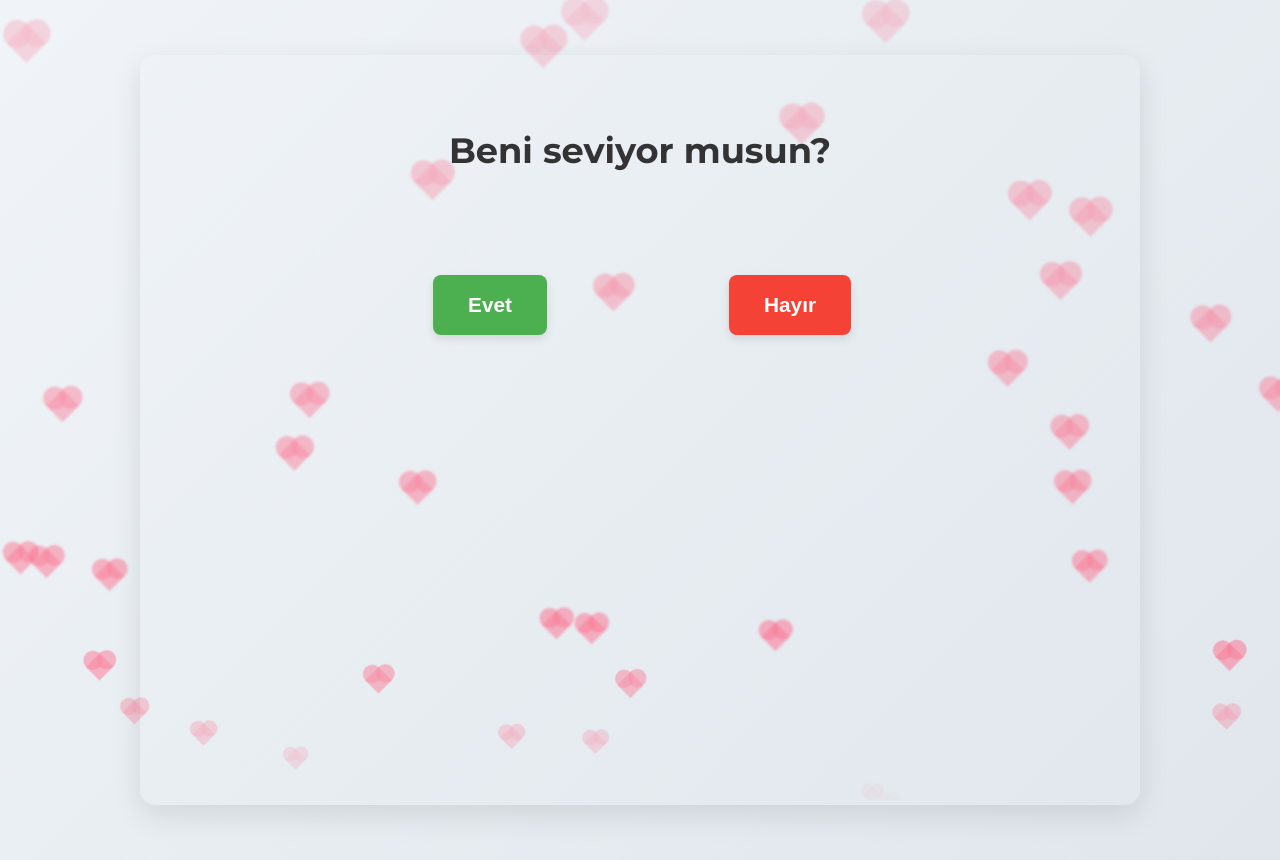
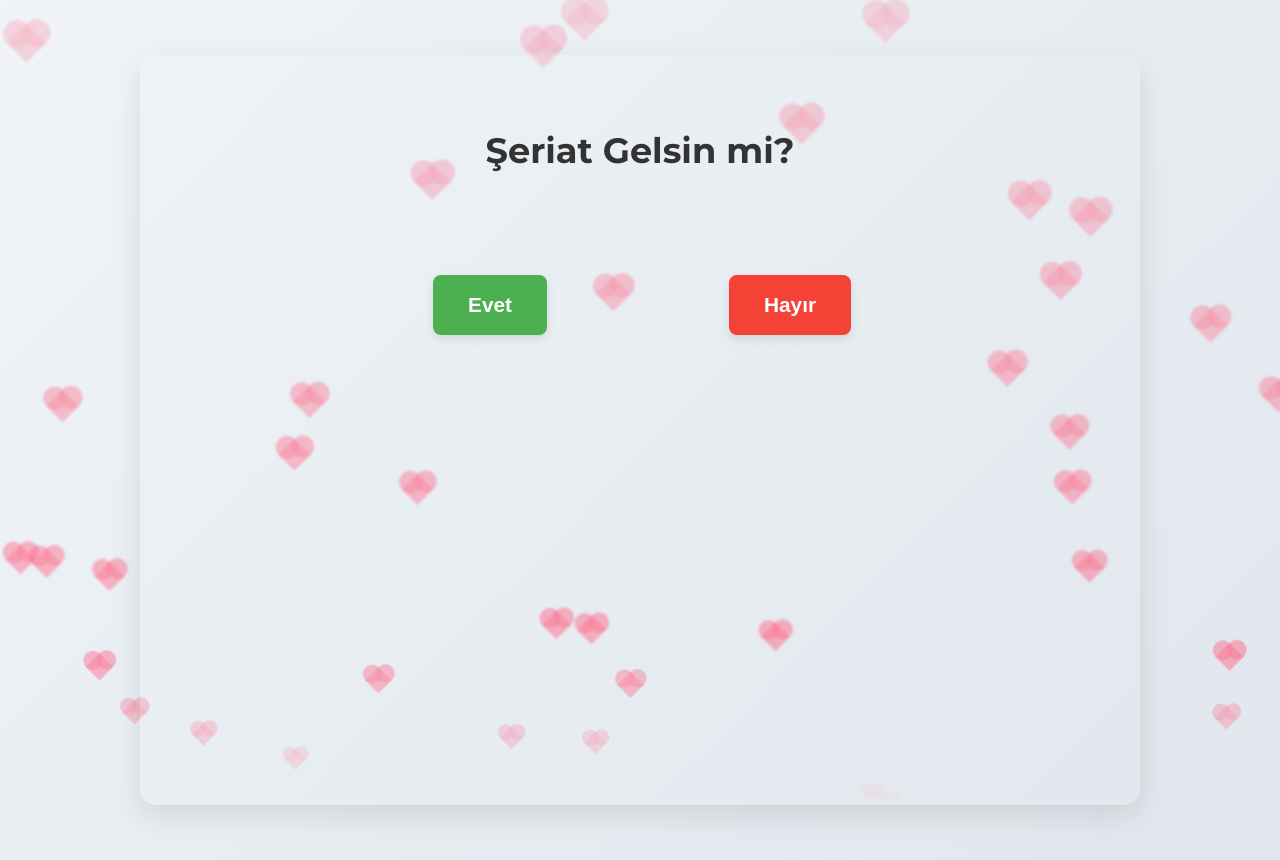
Before and after one commit to kusakyusuf/kusakyusuf.github.io, a plain HTML site: page index.html in a window 1280 px wide. Drawn offline with Linux system fonts and the light colour scheme.

Commit message:
Update index.html

```diff
--- a/index.html
+++ b/index.html
@@ -3,7 +3,7 @@
 <head>
     <meta charset="UTF-8">
     <meta name="viewport" content="width=device-width, initial-scale=1.0">
-    <title>Beni seviyor musun?</title>
+    <title>Şeriat Gelsin mi?</title>
 
     <link rel="preconnect" href="https://fonts.googleapis.com">
     <link rel="preconnect" href="https://fonts.gstatic.com" crossorigin>
@@ -15,7 +15,7 @@
     <div class="heart-background"></div>
 
     <div class="container">
-        <h1>Beni seviyor musun?</h1>
+        <h1>Şeriat Gelsin mi?</h1>
         <button id="yesButton" class="button">Evet</button>
         <button id="noButton" class="button">Hayır</button>
 
```
